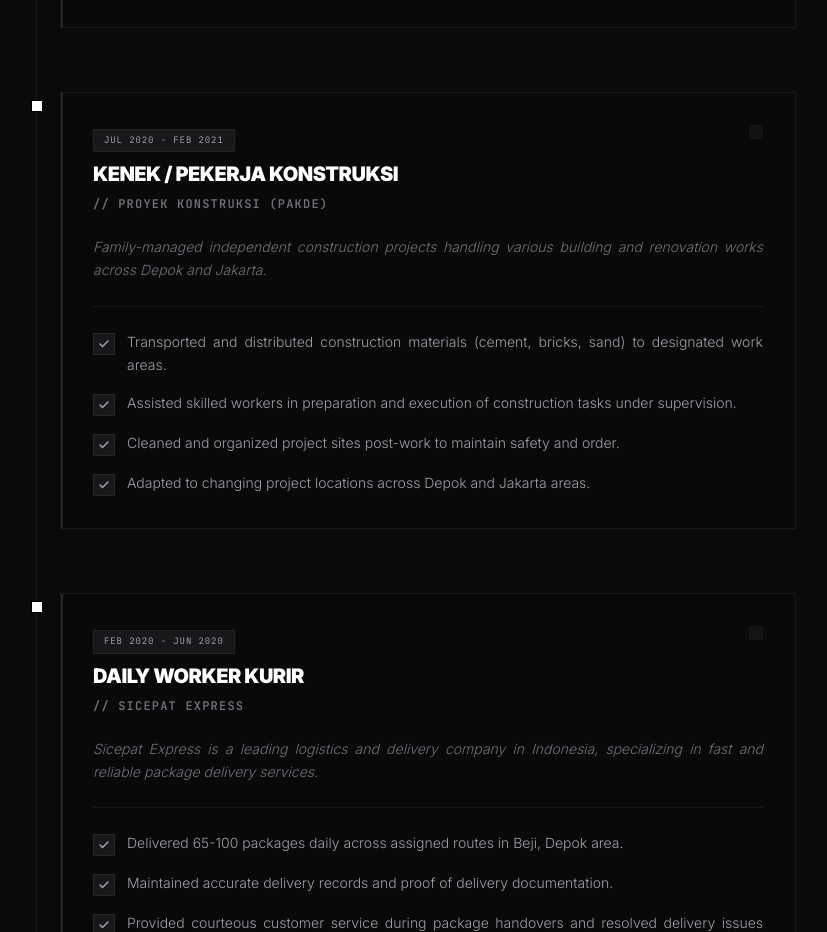
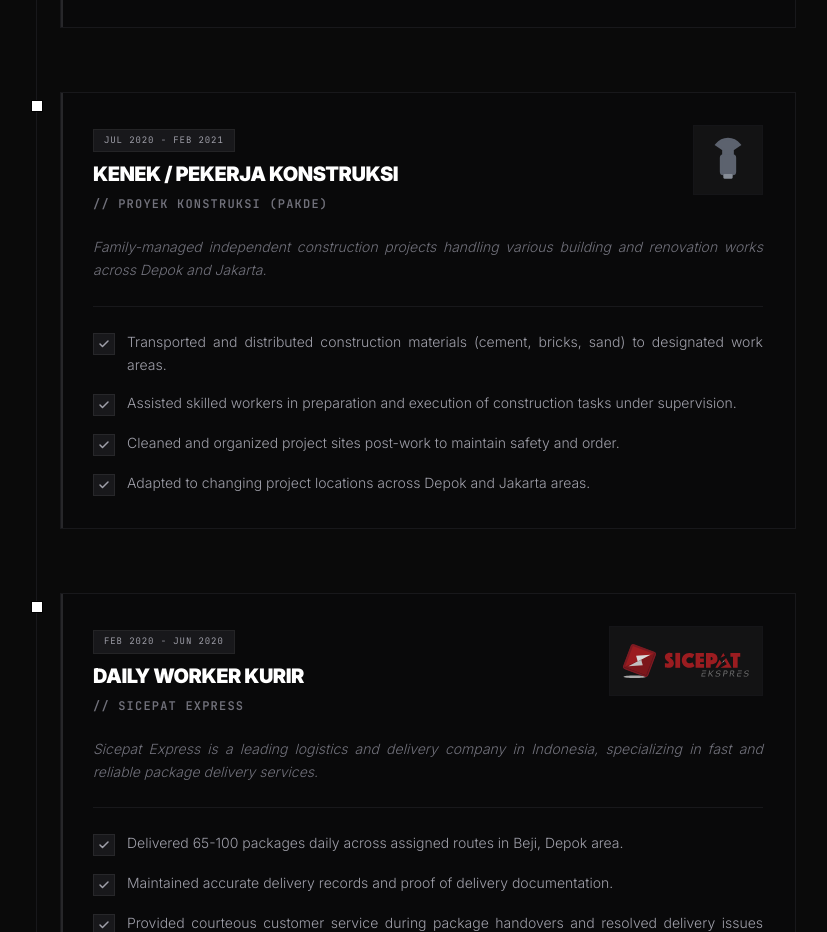
Before and after one commit to akunaoshi12-rgb/my-portfolio, a React (Vite) app: page / in a window 1280 px wide. Shown: the part 2460-3392 px from the top of the page, without its empty margins (228-1055 px from the left). Built offline with nearby package versions, Linux system fonts and the light colour scheme.

Commit message:
Tambah logo Sicepat Express (asli) + ikon Proyek Konstruksi

```diff
--- a/src/App.tsx
+++ b/src/App.tsx
@@ -26,7 +26,9 @@ import {
 import {
   DwimitraLogo,
   ArthaBogaLogo,
-  AlfamidiLogo
+  AlfamidiLogo,
+  SicepatLogo,
+  GenericLogo
 } from './components/Logos';
 import { PrintedCV } from './components/PrintedCV';
 
@@ -172,6 +174,10 @@ export default function App() {
         return <ArthaBogaLogo className="h-12 sm:h-14" />;
       case 'alfamidi':
         return <AlfamidiLogo className="h-12 sm:h-14" />;
+      case 'sicepat':
+        return <SicepatLogo className="h-12 sm:h-14" />;
+      case 'generic':
+        return <GenericLogo className="h-12 sm:h-14" />;
       default:
         return null;
     }
--- a/src/components/Logos.tsx
+++ b/src/components/Logos.tsx
@@ -2,6 +2,7 @@ import React from 'react';
 import growellLogo from '../assets/growell.png';
 import arthaBogaLogo from '../assets/arthaboga.png';
 import alfamidiLogo from '../assets/alfamidi.jpg';
+import sicepatLogo from '../assets/sicepat.svg';
 
 interface CompanyLogoProps {
   className?: string;
@@ -44,3 +45,38 @@ export const AlfamidiLogo: React.FC<CompanyLogoProps> = ({ className = 'h-10' })
     </div>
   );
 };
+
+export const SicepatLogo: React.FC<CompanyLogoProps> = ({ className = 'h-10' }) => {
+  return (
+    <div className={`flex items-center justify-center ${className}`}>
+      <img
+        src={sicepatLogo}
+        alt="Sicepat Express logo"
+        className={logoClassName}
+      />
+    </div>
+  );
+};
+
+export const GenericLogo: React.FC<CompanyLogoProps> = ({ className = 'h-10' }) => {
+  return (
+    <div className={`flex items-center justify-center ${className}`}>
+      <svg
+        viewBox="0 0 48 48"
+        fill="none"
+        xmlns="http://www.w3.org/2000/svg"
+        className="h-full w-auto max-w-[140px] object-contain"
+        aria-label="Construction"
+      >
+        <path
+          d="M24 6C20 6 16.5 8 14 11L20 15V20H28V15L34 11C31.5 8 28 6 24 6Z"
+          fill="#6B7280"
+          stroke="#6B7280"
+          strokeWidth="2"
+        />
+        <rect x="18" y="20" width="12" height="16" rx="2" fill="#6B7280" stroke="#6B7280" strokeWidth="2" />
+        <rect x="20" y="36" width="8" height="4" rx="1" fill="#9CA3AF" />
+      </svg>
+    </div>
+  );
+};
```
Also changed, not shown: src/assets/sicepat.svg (added).
